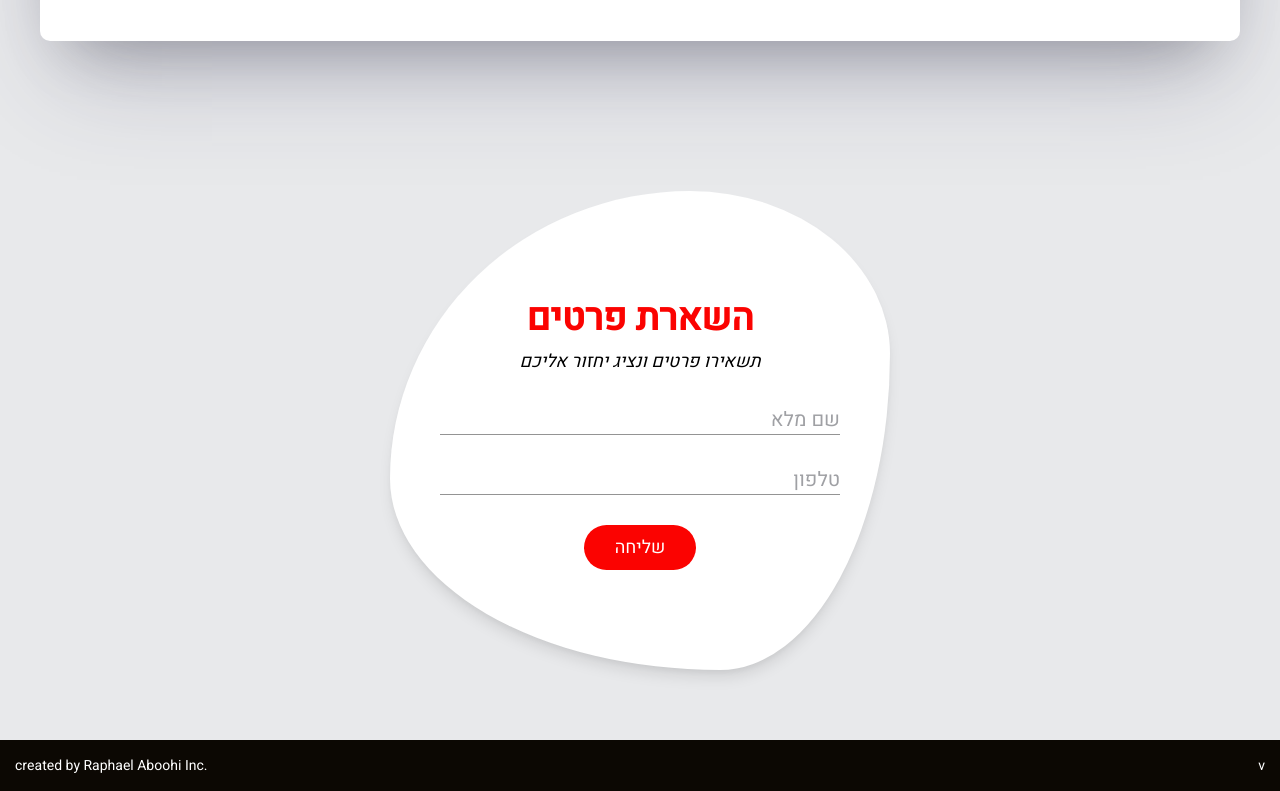
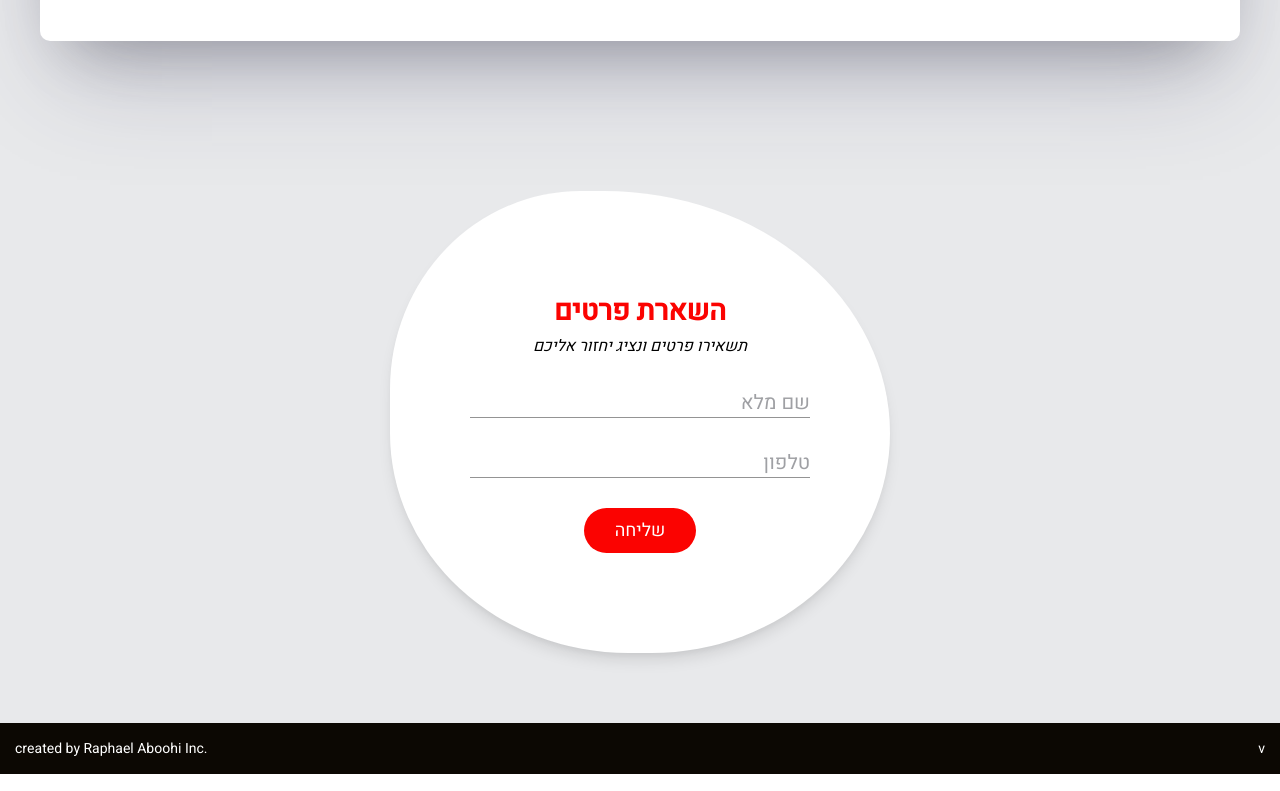
Before and after one commit to Raphael2001/PunchUpLandingPageNext, a Next.js app: page / in a window 1280 px wide. Shown: the part 1738-2529 px from the top of the page. Built offline with nearby package versions, Linux system fonts and the light colour scheme.

Commit message:
"Update Form.module.scss: changed border-radius, font sizes, and added padding to .form"

```diff
--- a/src/components/Form/Form.module.scss
+++ b/src/components/Form/Form.module.scss
@@ -12,24 +12,25 @@
     background-color: white;
     box-shadow: rgba(0, 0, 0, 0.1) 0px 10px 15px -3px,
       rgba(0, 0, 0, 0.05) 0px 4px 6px -2px;
-    border-radius: 60% 40% 34% 66% / 60% 34% 66% 40%;
+    border-radius: 40% 60% 50% 50% / 45% 55% 50% 50%;
   }
   .title {
     text-align: center;
     color: $main-red;
-    font-size: rem(37);
+    font-size: rem(28);
     font-family: $font-medium;
   }
   .subtitle {
     font-style: italic;
     font-family: $font;
     text-align: center;
-    font-size: rem(18);
+    font-size: rem(16);
     font-weight: 100;
     margin-top: rem(2);
   }
   .form {
     width: 100%;
+    padding-inline: rem(30);
     margin-top: rem(30);
   }
 }
```
